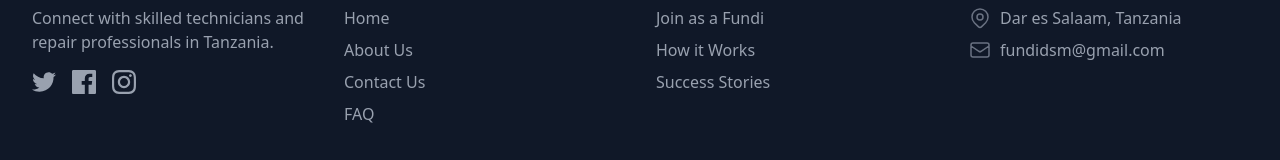
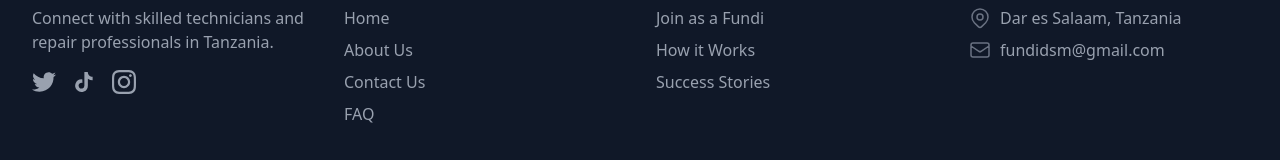
Before and after one commit to AK1239/fundi-dsm, a React (Vite) app: page / in a window 1280 px wide. Shown: the part 1594-1754 px from the top of the page. Built offline with nearby package versions, Linux system fonts and the light colour scheme; no server answers.

Commit message:
updated social media link to tiktok

```diff
--- a/src/components/Footer.jsx
+++ b/src/components/Footer.jsx
@@ -28,9 +28,11 @@
                 target="_blank"
                 rel="noopener noreferrer"
               >
+                {" "}
                 <svg className="h-6 w-6" fill="currentColor" viewBox="0 0 24 24">
-                  <path d="M22.675 0h-21.35c-.732 0-1.325.593-1.325 1.325v21.351c0 .731.593 1.324 1.325 1.324h11.495v-9.294h-3.128v-3.622h3.128v-2.671c0-3.1 1.893-4.788 4.659-4.788 1.325 0 2.463.099 2.795.143v3.24l-1.918.001c-1.504 0-1.795.715-1.795 1.763v2.313h3.587l-.467 3.622h-3.12v9.293h6.116c.73 0 1.323-.593 1.323-1.325v-21.35c0-.732-.593-1.325-1.325-1.325z" />
-                </svg>
+                  {" "}
+                  <path d="M19.59 6.69a4.83 4.83 0 0 1-3.77-4.25V2h-3.45v13.67a2.89 2.89 0 0 1-5.2 1.74 2.89 2.89 0 0 1 2.31-4.64 2.93 2.93 0 0 1 .88.13V9.4a6.84 6.84 0 0 0-1-.05A6.33 6.33 0 0 0 5 20.1a6.34 6.34 0 0 0 10.86-4.43v-7a8.16 8.16 0 0 0 4.77 1.52v-3.4a4.85 4.85 0 0 1-1-.1z" />{" "}
+                </svg>{" "}
               </a>
               <a
                 href="https://www.instagram.com/fundidsm_"
```
